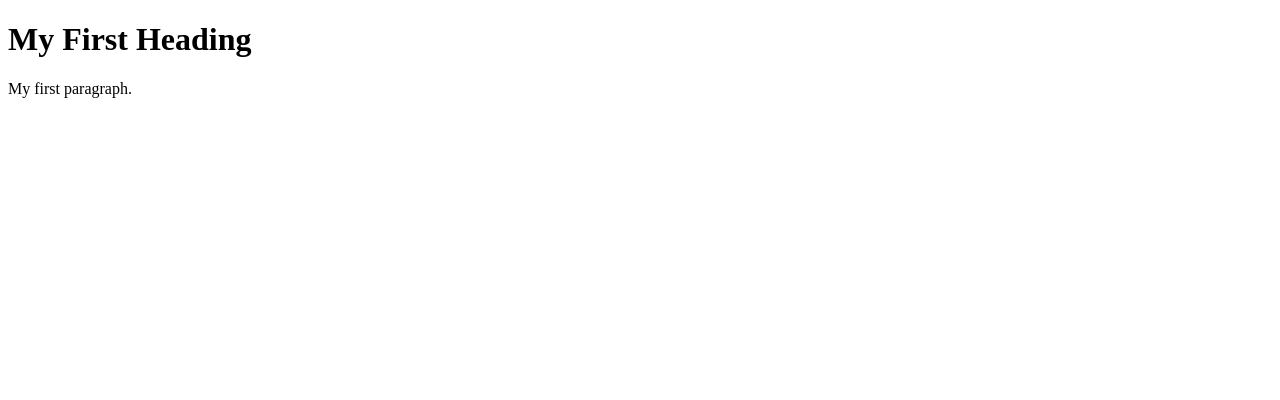
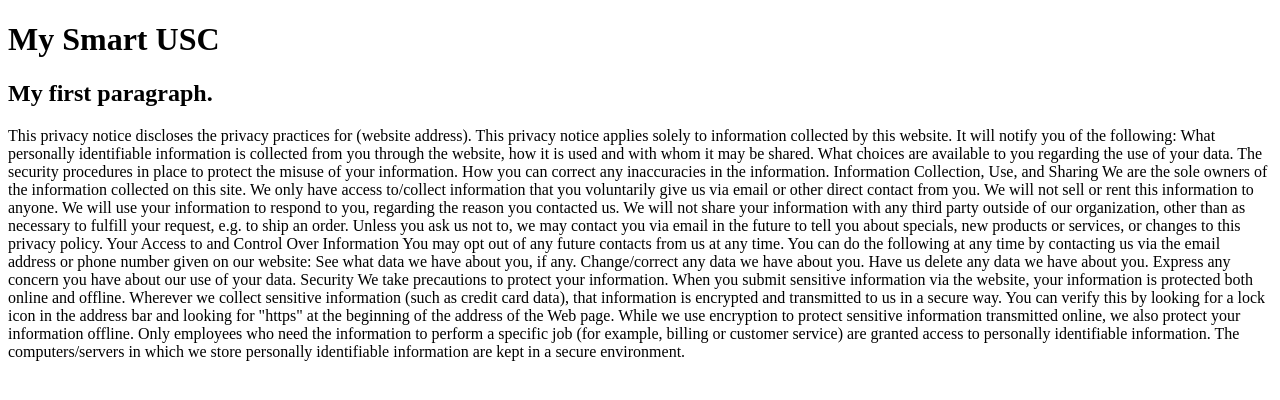
Before and after one commit to spenceralbrecht/spenceralbrecht.github.io, a plain HTML site: page index.html in a window 1280 px wide. Drawn offline with Linux system fonts and the light colour scheme.

Commit message:
Add privacy policy

```diff
--- a/index.html
+++ b/index.html
@@ -1,13 +1,39 @@
 <!DOCTYPE html>
 <html>
 <head>
-<title>Page Title</title>
+<title>My Smart USC</title>
 <meta name="google-site-verification" content="qmceeoB0vN3O0yUvRHuGSYzi-FwTdjLj8_nfjbHTsw8" />
 </head>
 <body>
 
-<h1>My First Heading</h1>
-<p>My first paragraph.</p>
+<h1>My Smart USC</h1>
+<h2>My first paragraph.</h2>
+<p>This privacy notice discloses the privacy practices for (website address). This privacy notice applies solely to information collected by this website. It will notify you of the following:
+
+    What personally identifiable information is collected from you through the website, how it is used and with whom it may be shared.
+    What choices are available to you regarding the use of your data.
+    The security procedures in place to protect the misuse of your information.
+    How you can correct any inaccuracies in the information.
+    Information Collection, Use, and Sharing
+    We are the sole owners of the information collected on this site. We only have access to/collect information that you voluntarily give us via email or other direct contact from you. We will not sell or rent this information to anyone.
+
+    We will use your information to respond to you, regarding the reason you contacted us. We will not share your information with any third party outside of our organization, other than as necessary to fulfill your request, e.g. to ship an order.
+
+    Unless you ask us not to, we may contact you via email in the future to tell you about specials, new products or services, or changes to this privacy policy.
+
+    Your Access to and Control Over Information
+    You may opt out of any future contacts from us at any time. You can do the following at any time by contacting us via the email address or phone number given on our website:
+
+    See what data we have about you, if any.
+    Change/correct any data we have about you.
+    Have us delete any data we have about you.
+    Express any concern you have about our use of your data.
+    Security
+    We take precautions to protect your information. When you submit sensitive information via the website, your information is protected both online and offline.
+
+    Wherever we collect sensitive information (such as credit card data), that information is encrypted and transmitted to us in a secure way. You can verify this by looking for a lock icon in the address bar and looking for "https" at the beginning of the address of the Web page.
+
+    While we use encryption to protect sensitive information transmitted online, we also protect your information offline. Only employees who need the information to perform a specific job (for example, billing or customer service) are granted access to personally identifiable information. The computers/servers in which we store personally identifiable information are kept in a secure environment.</p>
 
 </body>
 </html>
```
